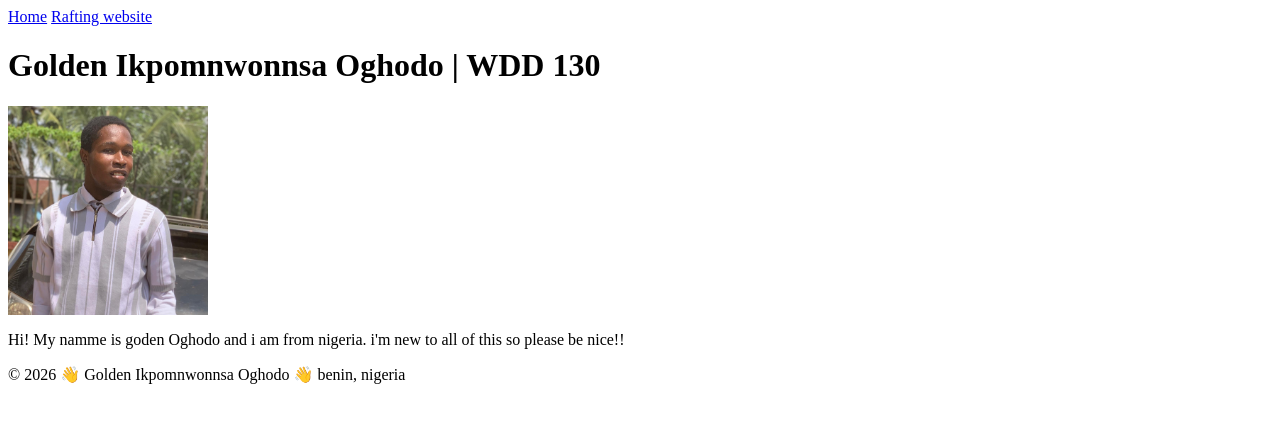
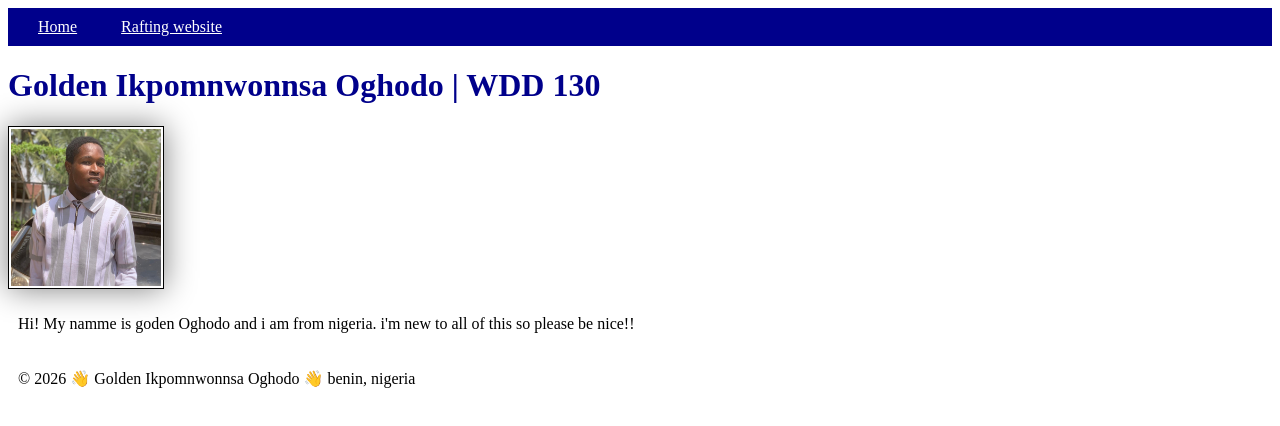
Before and after one commit to goldenoghodo17-pixel/wdd130, a plain HTML site: page index.html in a window 1280 px wide. Drawn offline with Linux system fonts and the light colour scheme.

Commit message:
index  update

```diff
--- a/index.html
+++ b/index.html
@@ -3,6 +3,7 @@
 <html lang="en">
 
 <head>
+    <link rel="stylesheet" href="styles/styles.css">
     <meta charset="utf-8" />
     <meta "viewport" content="width=device-width, initial-scale=1" />
 
--- a/styles/styles.css
+++ b/styles/styles.css
@@ -0,0 +1,26 @@
+nav {
+    background-color: darkblue;
+    padding: 10px;
+}
+
+nav a {
+    color: white;
+    font-display: block;
+    padding: 20px;
+}
+
+h1 {
+    color: darkblue;
+}
+
+img {
+    width: 150px;
+    height: auto;
+    border: 1px solid black;
+    padding: 2px;
+    box-shadow: 0 0 30px gray;
+}
+
+p {
+    padding: 10px;
+}
```
